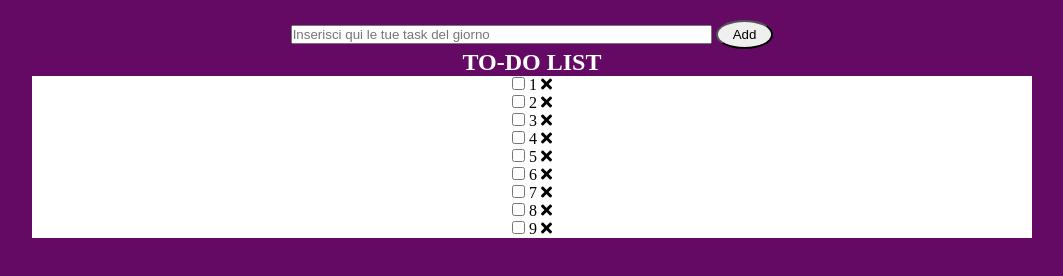
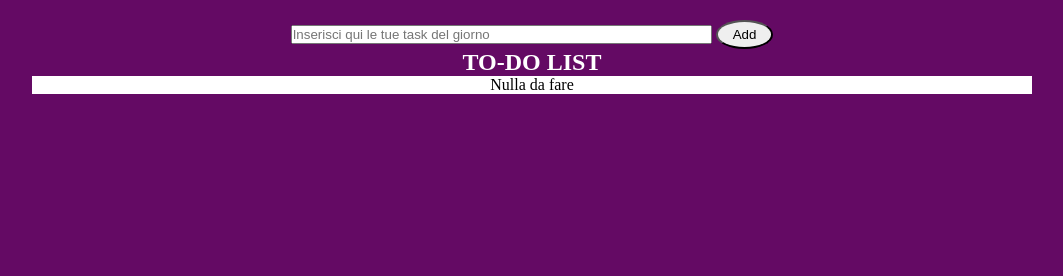
Before and after one commit to matteobuscicchio/vue-todolist, a plain HTML site: page index.html in a window 1280 px wide. Shown: the whole page, without its empty margins (108-1171 px from the left). Drawn offline with nearby package versions, Linux system fonts and the light colour scheme.

Commit message:
aggiunto il messaggio per to-do list vuota
sarà visibile solo quando la lista item dell'utente non contiene task

```diff
--- a/assets/js/main.js
+++ b/assets/js/main.js
@@ -21,9 +21,9 @@ let app = new Vue({
     el: '#app',
 
     data: {
-        index: 0,
         //array di riferimento to-do list da stampare
-        item: [1, 2, 3, 4, 5, 6, 7, 8, 9], //questi numeri andranno cancellati dopo il completamento
+        //item: [1, 2, 3, 4, 5, 6, 7, 8, 9], //questi numeri andranno cancellati dopo il completamento
+        item: [], //test messaggio lista vuota
     },
 
     methods: {
--- a/index.html
+++ b/index.html
@@ -45,6 +45,8 @@
 								<!-- CLICCANDO QUI L'TENTE POTRà RIMUOVERE I TO-DO NON PIù NECESSARI -->
 								<i id="deleteUserItem" @click="deleteItem(i)" class="fas fa-times p"></i>
 							</li>
+							<!-- QUESTO MESSAGGIO VERRà MOSTRAT QUANDO LA LISTA è VUOTA -->
+							<li v-show="item.length < 1">Nulla da fare</li>
 						</ul>
 					</div>
 				</div>
```
